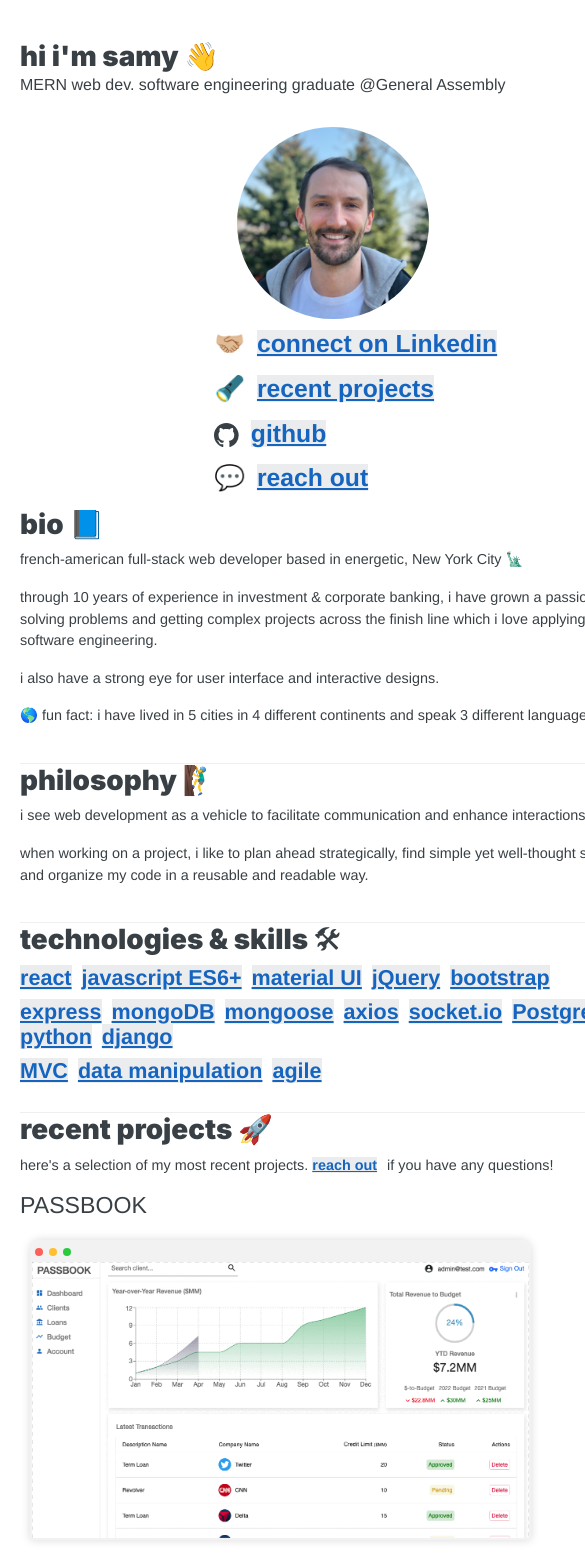
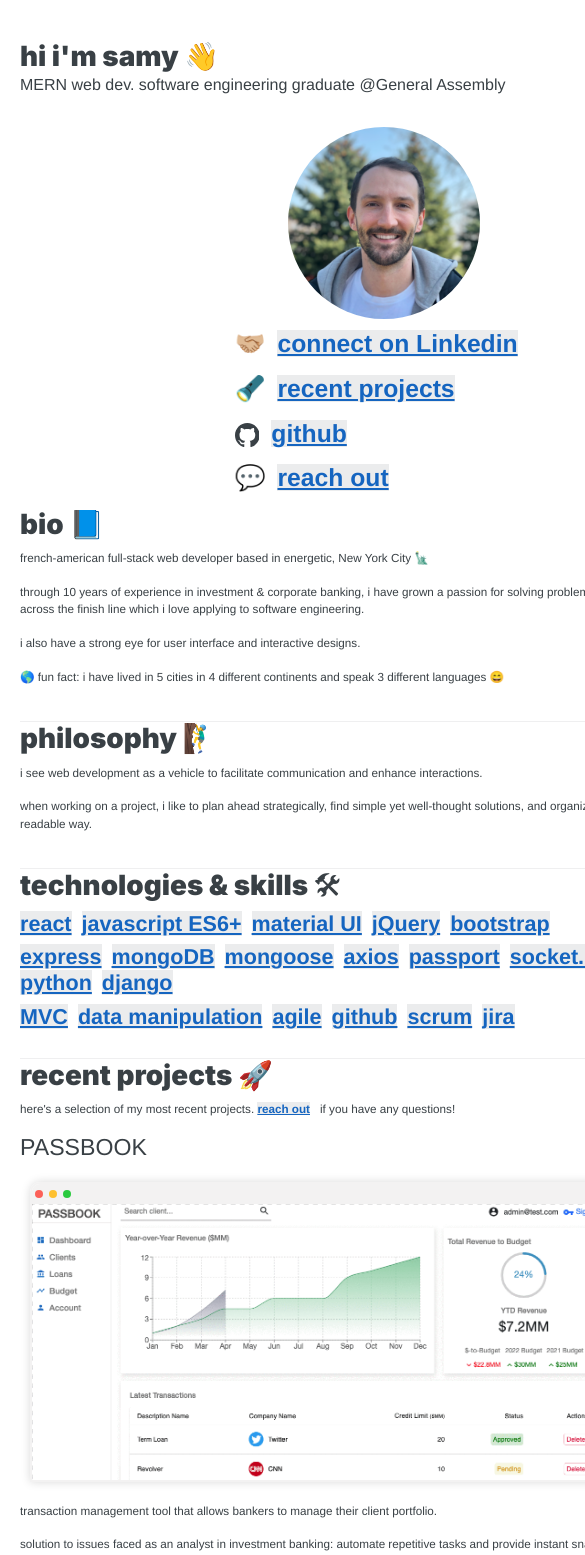
Before and after one commit to samyfrey/portfolio, a React (Create React App) app: page / in a window 390 px wide. Shown: the top 1555 px of the page, 585 px wide, since content can reach past the window. Built offline with nearby package versions, Linux system fonts and the light colour scheme; the HTML template or start-up script is replaced by a standard one.

Commit message:
fixed responsive styling

```diff
--- a/src/App.scss
+++ b/src/App.scss
@@ -2,11 +2,11 @@
 
 * {
   box-sizing: border-box;
+
 }
 
 body {
   font-family: 'Helvetica', 'Arial', sans-serif;
-  /* NEED TO CHECK FALLBACK FONT SINCE HELVETICA IS NOT SUPORTED ON WINDOWS */
   font-size: 18px;
   display: flex;
   margin: auto;
@@ -14,7 +14,7 @@ body {
   max-width: 700px;
   line-height: 1.5;
   @media only screen and (max-width: 700px) {
-font-size: 90%;
+    font-size: 3vw;
 
   }
 
--- a/src/components/Technologies.jsx
+++ b/src/components/Technologies.jsx
@@ -17,6 +17,7 @@ export const Technologies = () => {
           <a href='/'>mongoDB</a>
           <a href='/'>mongoose</a>
           <a href='/'>axios</a>
+          <a href='/'>passport</a>
           <a href='/'>socket.io</a>
           <a href='/'>PostgreSQL </a>
           <a href='/'>python</a>
@@ -24,8 +25,11 @@ export const Technologies = () => {
         </h4>
         <h4>
           <a href='/'>MVC</a>
-          <a href='#reach-out-section'>data manipulation</a>
+          <a href='/'>data manipulation</a>
           <a href='/'>agile</a>
+          <a href='/'>github</a>
+          <a href='/'>scrum</a>
+          <a href='/'>jira</a>
 
         </h4>
 
--- a/src/components/header/header.scss
+++ b/src/components/header/header.scss
@@ -20,10 +20,9 @@
 
 .header-block {
   display: flex;
-  /* flex-wrap: wrap; */
+
   @media only screen and (max-width: 700px) {
    flex-direction: column;
-   justify-content: center;
    align-items: center;
    margin: auto;
 
@@ -32,7 +31,12 @@
 .header-links {
   margin-left: 60px;
   font-size: 16px;
+    @media only screen and (max-width: 700px) {
+   flex-direction: column;
+   align-items: center;
+   margin: auto;
 
+  }
 
   & > h2 {
 margin-top: 10px;
--- a/src/components/projects/project.scss
+++ b/src/components/projects/project.scss
@@ -6,8 +6,8 @@ width: 80%;
 margin: 20px 10px;
 box-shadow: 0 0 10px rgba(0, 0, 0, 0.15);
 
-// not sure about height
-height: 300px;
+
+max-height: 300px;
 
 
 
@@ -20,9 +20,7 @@ height: 300px;
   align-items: center;
   position: sticky;
   z-index: 2;
-  // 	-webkit-box-shadow: -1px 1px 3px -1px rgba(0,0,0,0.75);
-	// -moz-box-shadow: -1px 1px 3px -1px rgba(0,0,0,0.75);
-	// box-shadow: -1px 1px 3px -1px rgba(0,0,0,0.75);
+
 }
 
 .p-circle {
@@ -30,7 +28,6 @@ height: 300px;
   height: 8px;
   border-radius: 50%;
   margin: 3px;
-  // background-color: white;
 }
 .dot-1{
   background-color:  #FC6058;
@@ -48,14 +45,9 @@ height: 300px;
   transition: all 10s ease;
 }
 
-// .project-screen:hover .p-img {
-//   transform: translateY(-100%);
-// }
-
 
 .project-legend{
   h3 {
-    // background-color: #d8e2dc
     text-transform: uppercase;
 
 
```
